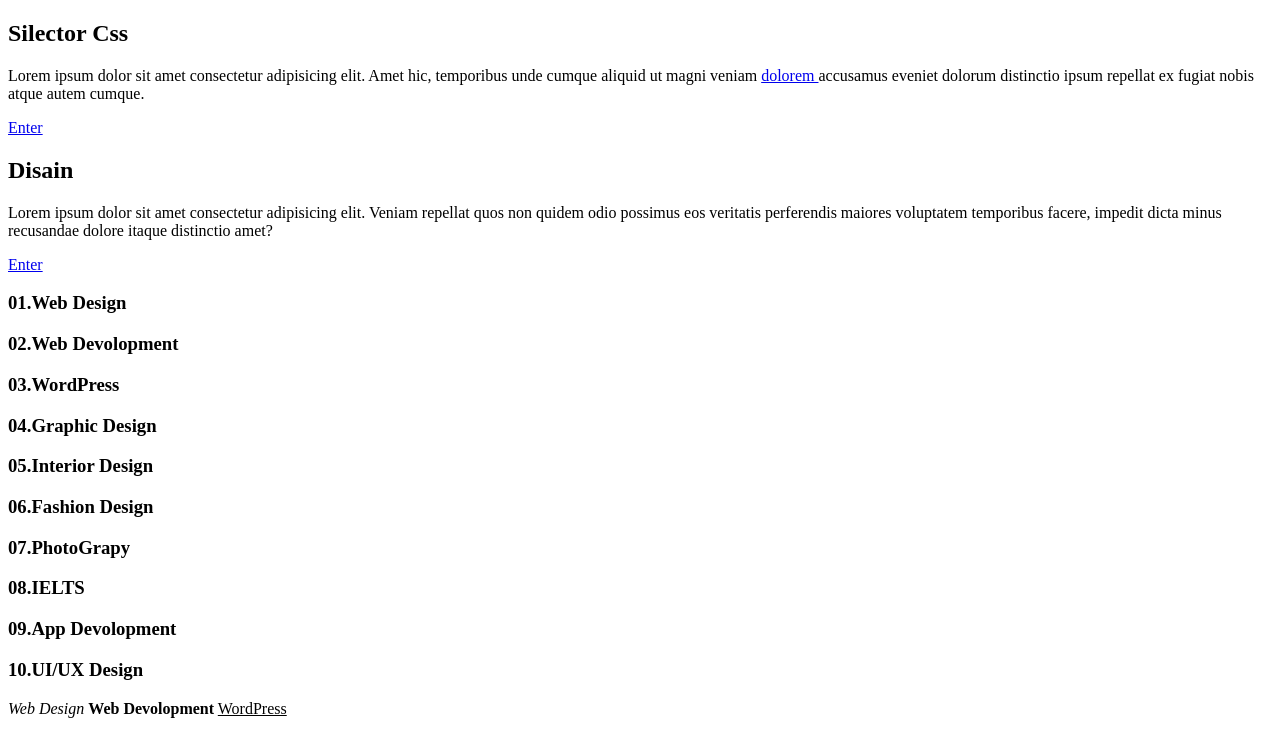
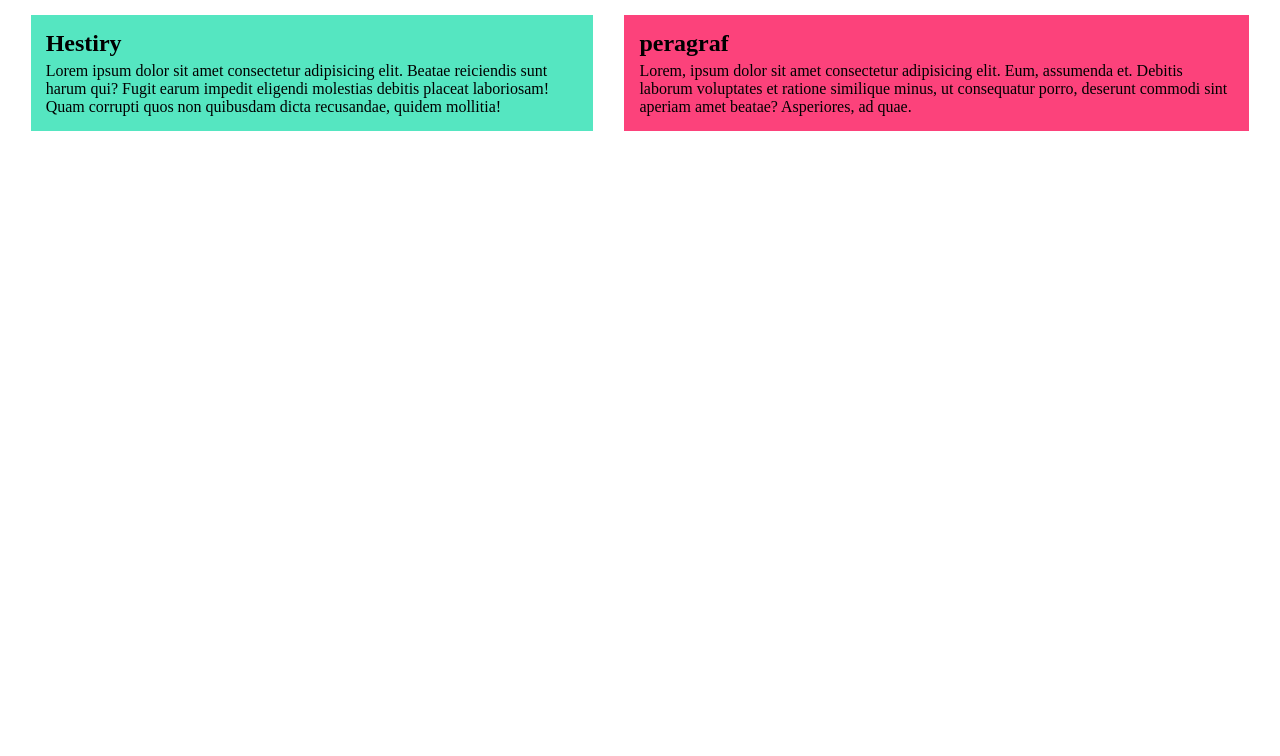
Before and after one commit to arifulislam991/priject6, a plain HTML site: page index.html in a window 1280 px wide. Drawn offline with Linux system fonts and the light colour scheme.

Commit message:
added new line

```diff
--- a/index.html
+++ b/index.html
@@ -1,42 +1,27 @@
 <!DOCTYPE html>
-<html >
+<html>
 <head>
     <meta charset="UTF-8">
-    <title>Silector</title>
-    <link rel="stylesheet" href="stayl.css">
+    <title>class-11</title>
+    <link rel="stylesheet" href="styel.css">
 </head>
 <body>
-    <div class="sce web" >
-        <h2>Silector Css </h2>
-        <p>Lorem ipsum dolor sit amet consectetur adipisicing elit. Amet hic, temporibus unde cumque
-            aliquid ut magni veniam <a href="#"> dolorem </a>accusamus eveniet dolorum distinctio ipsum repellat ex
-            fugiat nobis atque autem cumque.</p>
-            <a href="#">Enter</a>
+
+
+    <div class="lader">
+        <div class="chamcha">
+            <h2>Hestiry</h2>
+            <p>Lorem ipsum dolor sit amet consectetur adipisicing elit.
+                Beatae reiciendis sunt harum qui? Fugit earum impedit eligendi molestias debitis placeat laboriosam!
+                Quam corrupti quos non quibusdam dicta recusandae, quidem mollitia!</p>
+        </div>
+        <div class="chamcha2">
+            <h2>peragraf</h2>
+            <p>Lorem, ipsum dolor sit amet consectetur adipisicing elit.
+                Eum, assumenda et. Debitis laborum voluptates et ratione similique minus,
+                ut consequatur porro, deserunt commodi sint aperiam amet beatae? Asperiores, ad quae.</p>
+        </div>
     </div>
-    <div class="spi web">
-        <h2>Disain</h2>
-        <p>Lorem ipsum dolor sit amet consectetur adipisicing elit. Veniam
-            repellat quos non quidem odio possimus eos veritatis perferendis
-            maiores voluptatem temporibus facere, impedit dicta minus recusandae
-            dolore itaque distinctio amet?</p>
-            <a href="#">Enter</a>
-    </div>
-    <div class="list">
-        <h3>01.Web Design</h3>
-        <h3>02.Web Devolopment</h3>
-        <h3>03.WordPress</h3>
-        <h3>04.Graphic Design</h3>
-        <h3>05.Interior Design</h3>
-        <h3>06.Fashion Design</h3>
-        <h3>07.PhotoGrapy</h3>
-        <h3>08.IELTS</h3>
-        <h3>09.App Devolopment</h3>
-        <h3>10.UI/UX Design</h3>
-
-    </div>
-    <i>Web Design</i>
-    <b>Web Devolopment</b>
-    <u>WordPress</u>
 
 </body>
 </html>
--- /dev/null
+++ b/styel.css
@@ -0,0 +1,20 @@
+*{
+    margin: 5px;
+    padding: 0;
+}
+.lader{
+    display: flex;
+    justify-content: space-around;
+}
+.chamcha{
+    width: 45%;
+    background-color: #55E6C1;
+    padding: 10px;
+    box-sizing: border-box;
+}
+.chamcha2{
+    width: 50%;
+    background-color: #FC427B;
+    padding: 10px;
+    box-sizing: border-box;
+}
```
